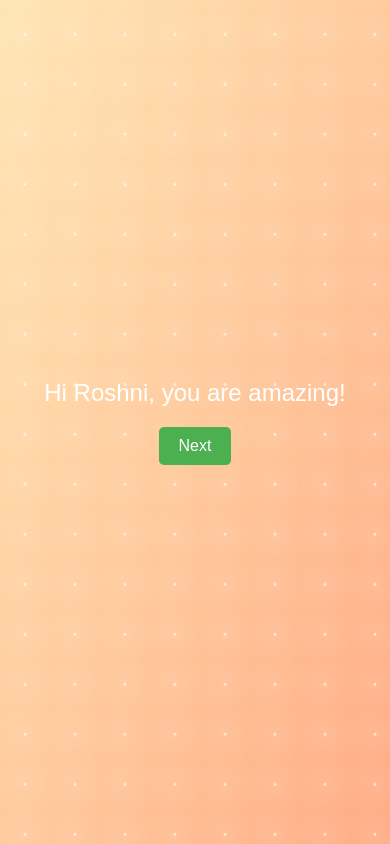
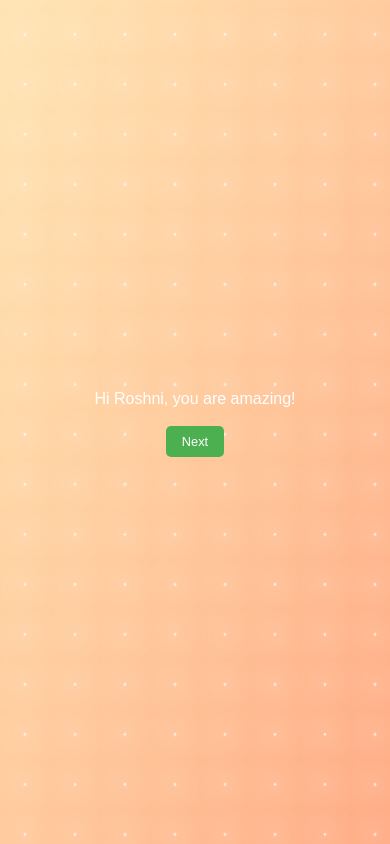
Before and after one commit to chiragchavda07/temporary, a plain HTML site: page index.html in a window 390 px wide. Shown: the top 844 px of the page. Drawn offline with Linux system fonts and the light colour scheme.

Commit message:
Update styles.css

```diff
--- a/styles.css
+++ b/styles.css
@@ -11,6 +11,7 @@
     color: #fff;
     animation: bg-animation 30s ease infinite alternate;
 }
+
 @keyframes bg-animation {
     0% {
         background-position: 0% 50%;
@@ -19,6 +20,7 @@
         background-position: 100% 50%;
     }
 }
+
 .stars {
     position: absolute;
     width: 100%;
@@ -26,6 +28,7 @@
     background: transparent;
     z-index: -1; /* Move stars behind other content */
 }
+
 .stars:after {
     content: ' ';
     display: block;
@@ -39,6 +42,7 @@
     background-size: 50px 50px;
     animation: star-animation 60s linear infinite;
 }
+
 @keyframes star-animation {
     from {
         transform: translateY(0);
@@ -47,14 +51,20 @@
         transform: translateY(-100%);
     }
 }
+
 .content {
     position: relative;
     z-index: 1; /* Ensure content is above stars */
+    max-width: 80%; /* Limit content width */
+    padding: 20px;
 }
+
 .message {
-            font-size: 1.5em;
-            margin-bottom: 20px;
+    font-size: 1.2em;
+    margin-bottom: 15px;
+    line-height: 1.5;
 }
+
 .btn {
     padding: 10px 20px;
     font-size: 1em;
@@ -64,3 +74,13 @@
     border-radius: 5px;
     cursor: pointer;
 }
+
+@media (max-width: 768px) {
+    .message {
+        font-size: 1em;
+    }
+    .btn {
+        padding: 8px 16px;
+        font-size: 0.8em;
+    }
+}
```
Lines whose indentation alone changed are shown as unchanged.
